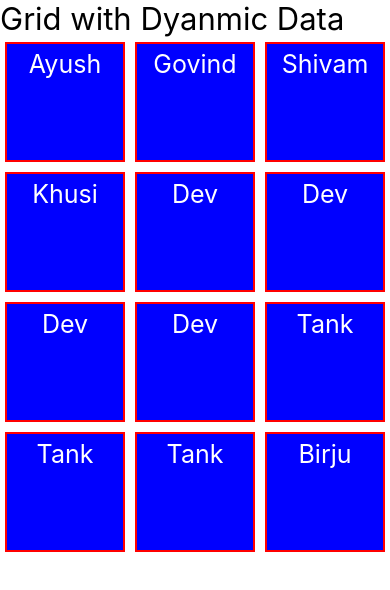
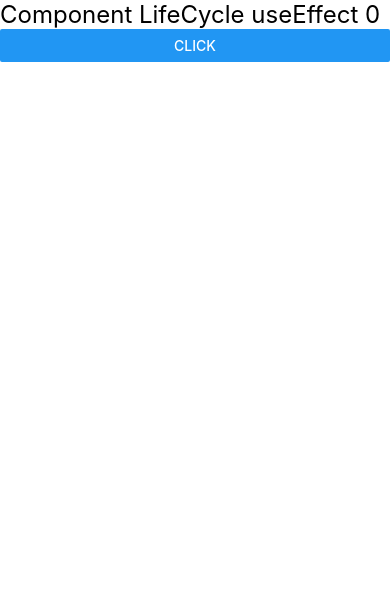
Before and after one commit to ayushsingh021/react_Native_Sheet_Clone, a React Native app: screen / in a window 390 px wide. Shown: the top 590 px of the page. Built offline with nearby package versions, Linux system fonts and the light colour scheme.

Commit message:
RN component lifecycle method using useffecte

```diff
--- a/App.js
+++ b/App.js
@@ -5,70 +5,28 @@
  * @format
  */
 
-import React, { useState } from 'react';
+import React, { useEffect, useState } from 'react';
 import {TextInput,Text, View, StyleSheet, Button, ScrollView} from 'react-native';
 
 
 const App = () => {
-  const users = [
-    {
-      id:1,
-      name : "Ayush"
-    },
-    {
-      id:2,
-      name : "Govind"
-    },
-    {
-      id:3,
-      name : "Shivam"
-    },
-    {
-      id:4,
-      name : "Khusi"
-    },
-    {
-      id:5,
-      name : "Dev"
-    },
-    {
-      id:6,
-      name : "Dev"
-    },
-    {
-      id:7,
-      name : "Dev"
-    },
-    {
-      id:8,
-      name : "Dev"
-    },
-    {
-      id:9,
-      name : "Tank"
-    },
-    {
-      id:10,
-      name : "Tank"
-    },
-    {
-      id:11,
-      name : "Tank"
-    },
-    {
-      id:12,
-      name : "Birju",
-    },
+   const [count , setCount] = useState(0);
+   //useEffcet Lifecylce in Gen
+  //  useEffect(()=>{
+  //   console.warn('hello')
+  //  });
 
-  ]
+  useEffect(()=>{
+    console.warn('hello')
+   }, []); //useFffect only loading at the time of component mounting
+
   return (
    <View>
-    <Text style ={{fontSize:31}}>Grid with Dyanmic Data</Text>
-    <View style= {{flex : 1 , flexDirection :'row' , flexWrap : 'wrap' }}>
-      {
-        users.map((item) => <Text style= {styles.textItem}>{item.name}</Text>)
-      }
-    </View>
+    <Text style ={{fontSize:24}}>Component LifeCycle useEffect {count}</Text>
+    <Button
+    title='Click'
+    onPress={() => setCount(count +1)}
+    />
    </View>
   );
 };
```
